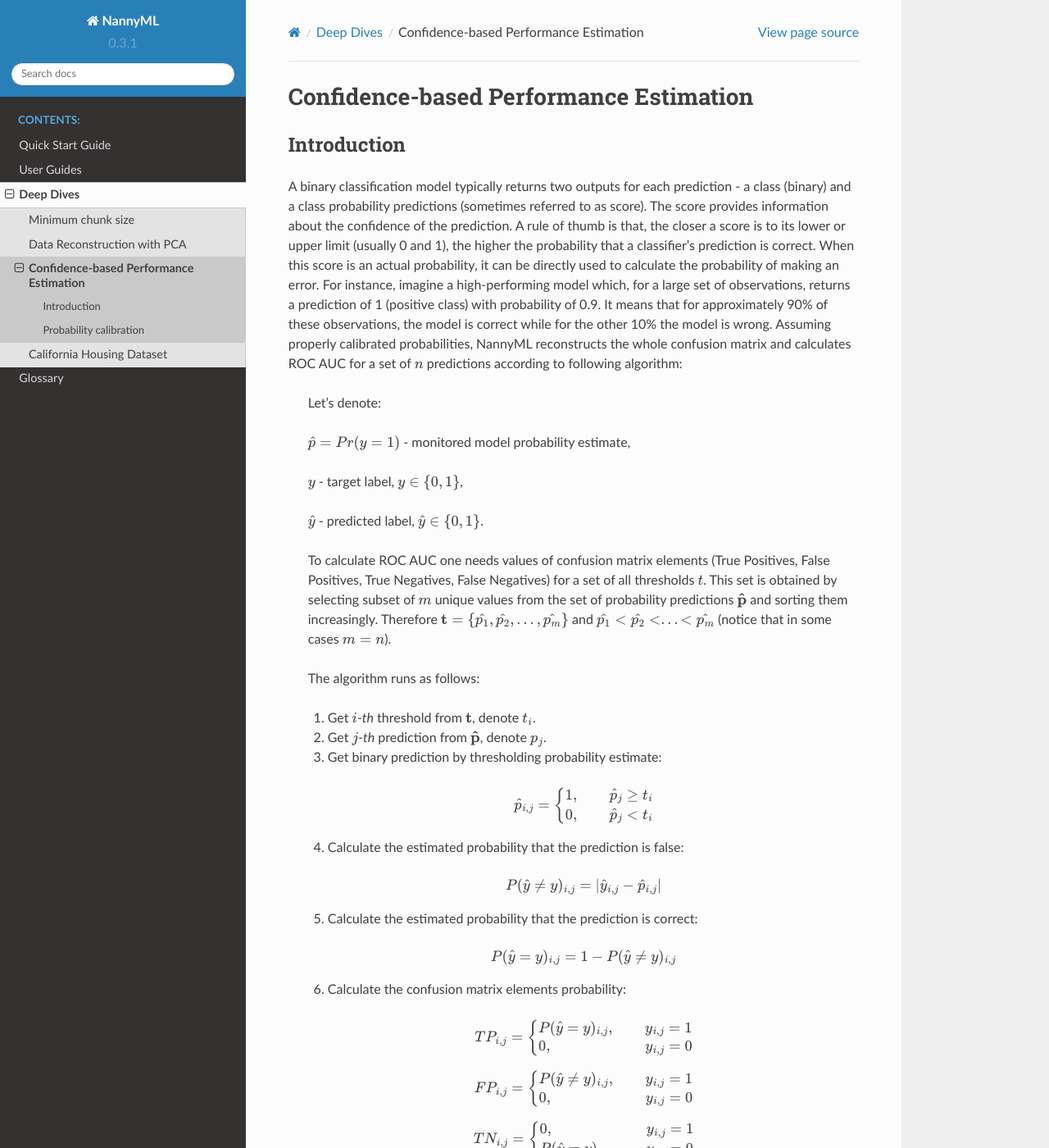
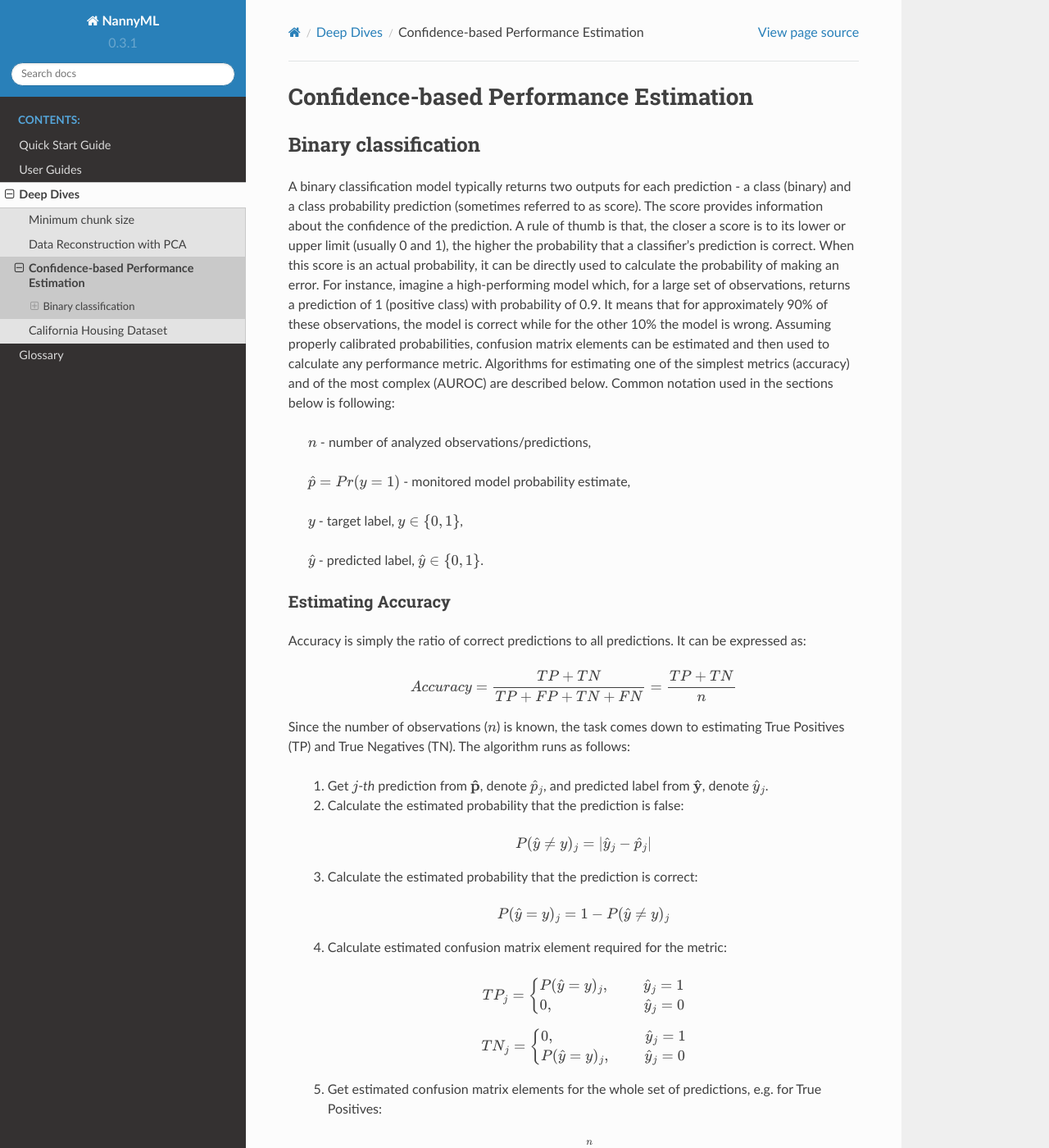
Before and after one commit to NannyML/nannyml, a Sphinx documentation site: the page built from docs/deep_dive/performance_estimation.rst, in a window 1280 px wide and 1400 px high. Shown: the whole window at 82% size. Built offline with Sphinx 7.4.7 and the Read the Docs theme 2.0.0, drawn with Linux system fonts in a browser that asks for light colours; pages that are not in the unit, such as notebooks, are missing from menus; some of the changed text lies outside the part shown.

Commit message:
update-deep-dive-with-accuracy-example (#55)
Co-authored-by: Niels Nuyttens <niels@nannyml.com>

```diff
--- a/docs/deep_dive/performance_estimation.rst
+++ b/docs/deep_dive/performance_estimation.rst
@@ -4,20 +4,21 @@
 Confidence-based Performance Estimation
 =======================================
 
-Introduction
-============
+Binary classification
+=====================
 
 A binary classification model typically returns two outputs for each prediction - a class (binary) and a class
-probability predictions (sometimes referred to as score). The score provides information about the confidence of the
+probability prediction (sometimes referred to as score). The score provides information about the confidence of the
 prediction. A rule of thumb is that, the closer a score is to its lower or upper limit (usually 0 and 1), the higher
 the probability that a classifier’s prediction is correct. When this score is an actual probability, it can be
 directly used to calculate the probability of making an error. For instance, imagine a high-performing model which,
 for a large set of observations, returns a prediction of 1 (positive class) with probability of 0.9. It means that
 for approximately 90% of these observations, the model is correct while for the other 10% the model is wrong.
-Assuming properly calibrated probabilities, NannyML reconstructs the whole confusion matrix and calculates ROC AUC
-for a set of :math:`n` predictions according to following algorithm:
+Assuming properly calibrated probabilities, confusion matrix elements can be estimated and then used to calculate any
+performance metric. Algorithms for estimating one of the simplest metrics (accuracy) and of the most complex (AUROC) are
+described below. Common notation used in the sections below is following:
 
-    Let’s denote:
+    :math:`n` - number of analyzed observations/predictions,
 
     :math:`\hat{p} = Pr(y=1)` - monitored model probability estimate,
 
@@ -25,26 +26,77 @@ for a set of :math:`n` predictions according to following algorithm:
 
     :math:`\hat{y}` - predicted label, :math:`\hat{y}\in{\{0,1\}}`.
 
-    To calculate ROC AUC one needs values of confusion matrix elements (True Positives, False Positives, True Negatives, False Negatives)
-    for a set of all thresholds :math:`t`. This set is obtained by selecting subset of :math:`m`
-    unique values from the set of probability predictions
-    :math:`\mathbf{\hat{p}}` and sorting them increasingly.
-    Therefore :math:`\mathbf{t}=\{\hat{p_1}, \hat{p_2}, ..., \hat{p_m}\}` and
-    :math:`\hat{p_1} < \hat{p_2} < ... < \hat{p_m}` (notice that in some cases :math:`m=n`).
+Estimating Accuracy
+-------------------
 
-    The algorithm runs as follows:
+Accuracy is simply the ratio of correct predictions to all predictions.
+It can be expressed as:
+
+.. math::
+    Accuracy = \frac{TP+TN}{TP+FP+TN+FN} = \frac{TP+TN}{n}
+
+Since the number of observations (:math:`n`) is known, the task comes down to estimating True Positives (TP) and
+True Negatives (TN). The algorithm runs as follows:
+
+
+    1. Get :math:`j`-*th* prediction from :math:`\mathbf{\hat{p}}`, denote :math:`\hat{p}_j`, and predicted label from
+       :math:`\mathbf{\hat{y}}`, denote :math:`\hat{y}_j`.
+
+    2. Calculate the estimated probability that the prediction is false:
+
+    .. math::
+        P(\hat{y} \neq y)_{j} = |\hat{y}_{j} -  \hat{p}_{j}|
+
+    3. Calculate the estimated probability that the prediction is correct:
+
+    .. math::
+        P(\hat{y} = y)_{j}=1-P(\hat{y} \neq y)_{j}
+
+    4. Calculate estimated confusion matrix element required for the metric:
+
+    .. math::
+        TP_{j}=\begin{cases}P(\hat{y} = y)_{j},\qquad  \ \hat{y}_{j}=1  \\  0, \qquad \qquad \qquad
+        \hat{y}_{j}=0 \end{cases}
+
+    .. math::
+        TN_{j}=\begin{cases} 0,\qquad \qquad \qquad \hat{y}_{j}=1 \\ P(\hat{y} = y)_{j},\qquad \
+        \hat{y}_{j}=0\end{cases}
+
+    5. Get estimated confusion matrix elements for the whole set of predictions, e.g. for True Positives:
+
+    .. math::
+        {TP} = \sum_{j}^{n} {TP}_{j}
+
+    6. Estimate accuracy:
+
+    .. math::
+        Accuracy = \frac{TP+TN}{n}
+
+
+Estimating ROC AUC
+------------------
+
+ROC AUC is much more complex than accuracy. To calculate it one needs values of confusion matrix elements (True
+Positives, False Positives, True Negatives, False Negatives)
+for a set of all thresholds :math:`t`. This set is obtained by selecting subset of :math:`m`
+unique values from the set of probability predictions
+:math:`\mathbf{\hat{p}}` and sorting them increasingly.
+Therefore :math:`\mathbf{t}=\{\hat{p_1}, \hat{p_2}, ..., \hat{p_m}\}` and
+:math:`\hat{p_1} < \hat{p_2} < ... < \hat{p_m}` (notice that in some cases :math:`m=n`).
+
+The algorithm runs as follows:
 
     1. Get :math:`i`-*th* threshold from :math:`\mathbf{t}`,  denote :math:`t_i`.
-    2. Get :math:`j`-*th* prediction from :math:`\mathbf{\hat{p}}`, denote :math:`p_j`.
+    2. Get :math:`j`-*th* prediction from :math:`\mathbf{\hat{p}}`, denote :math:`\hat{p}_j`.
     3. Get binary prediction by thresholding probability estimate:
 
     .. math::
-        \hat{p}_{i,j}=\begin{cases}1,\qquad  \hat{p}_j \geq t_i \\ 0,\qquad  \hat{p}_j < t_i \end{cases}
+        \hat{y}_{i,j}=\begin{cases}1,\qquad  \hat{p}_j \geq t_i \\ 0,\qquad  \hat{p}_j < t_i \end{cases}
 
     4. Calculate the estimated probability that the prediction is false:
 
     .. math::
-        P(\hat{y} \neq y)_{i,j} = |\hat{y}_{i,j} -  \hat{p}_{i,j}|
+        P(\hat{y} \neq y)_{i,j} = |\hat{y}_{i,j} -  \hat{p}_{j}|
 
     5. Calculate the estimated probability that the prediction is correct:
 
@@ -54,17 +106,17 @@ for a set of :math:`n` predictions according to following algorithm:
     6. Calculate the confusion matrix elements probability:
 
     .. math::
-        TP_{i,j}=\begin{cases}P(\hat{y} = y)_{i,j},\qquad  y_{i,j}=1  \\  0,\qquad \qquad \qquad \thinspace  y_{i,j}=0 \end{cases}
+        TP_{i,j}=\begin{cases}P(\hat{y} = y)_{i,j},\qquad  \hat{y}_{i,j}=1  \\  0,\qquad \qquad \qquad \thinspace  \hat{y}_{i,j}=0 \end{cases}
 
     .. math::
-        FP_{i,j}=\begin{cases}P(\hat{y} \neq y)_{i,j},\qquad  y_{i,j}=1  \\  0,\qquad \qquad \qquad \thinspace  y_{i,j}=0
+        FP_{i,j}=\begin{cases}P(\hat{y} \neq y)_{i,j},\qquad  \hat{y}_{i,j}=1  \\  0,\qquad \qquad \qquad \thinspace  \hat{y}_{i,j}=0
         \end{cases}
 
     .. math::
-        TN_{i,j}=\begin{cases} 0,\qquad \qquad \qquad \thinspace  y_{i,j}=1 \\ P(\hat{y} = y)_{i,j},\qquad y_{i,j}=0\end{cases}
+        TN_{i,j}=\begin{cases} 0,\qquad \qquad \qquad \thinspace  \hat{y}_{i,j}=1 \\ P(\hat{y} = y)_{i,j},\qquad \hat{y}_{i,j}=0\end{cases}
 
     .. math::
-        FN_{i,j}=\begin{cases} 0,\qquad \qquad \qquad \thinspace  y_{i,j}=1 \\ P(\hat{y} \neq y)_{i,j},\qquad y_{i,j}=0\end{cases}
+        FN_{i,j}=\begin{cases} 0,\qquad \qquad \qquad \thinspace  \hat{y}_{i,j}=1 \\ P(\hat{y} \neq y)_{i,j},\qquad \hat{y}_{i,j}=0\end{cases}
 
     7. Calculate steps 2-6 for all predictions in :math:`\hat{\mathbf{p}}`
        (i.e. for all :math:`j` from 1 to :math:`n`) so
@@ -93,7 +145,8 @@ for a set of :math:`n` predictions according to following algorithm:
 
 
 Probability calibration
-=======================
+-----------------------
+
 In order to accurately estimate the performance from the model scores, they need to be well calibrated. If a classifier assigns a probability of 0.9 for a set of observations and 90% of these observations belong to the positive class, we consider that classifier to be well calibrated with respect to that subset. Most predictive models focus on performance rather than on probability estimation, therefore their scores are rarely calibrated.
 Examples of different models and their calibration curves are shown below [1]_:
 
```
